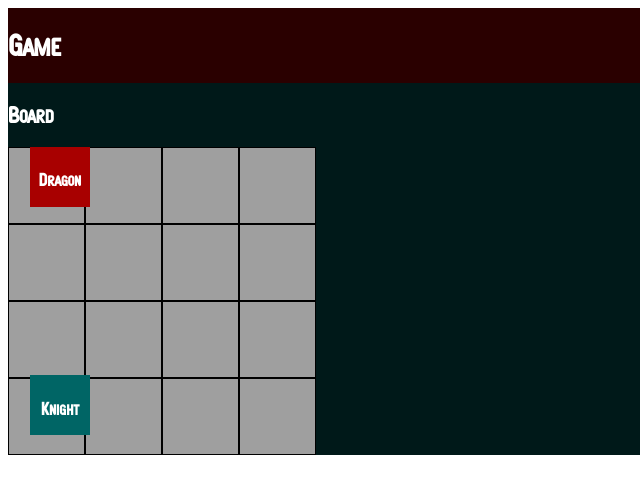
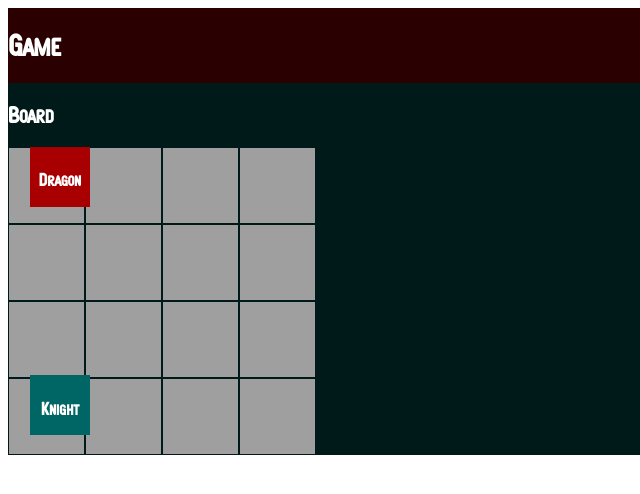
Before and after one commit to deric10000/knight_vs_dragon, a React app: page / in a window 1280 px wide. Shown: the full height of the page, 0-640 px from the left. Built offline with nearby package versions, Linux system fonts and the light colour scheme.

Commit message:
updated css border on squares

```diff
--- a/src/index.css
+++ b/src/index.css
@@ -47,7 +47,7 @@ font-style: normal;
   height: 65px;
   width: 65px;
   background: #9F9F9F;
-  border: 1px solid black;
+  border: 1px solid #001919;
   padding: 5px;
   text-align: center;
 }
```
